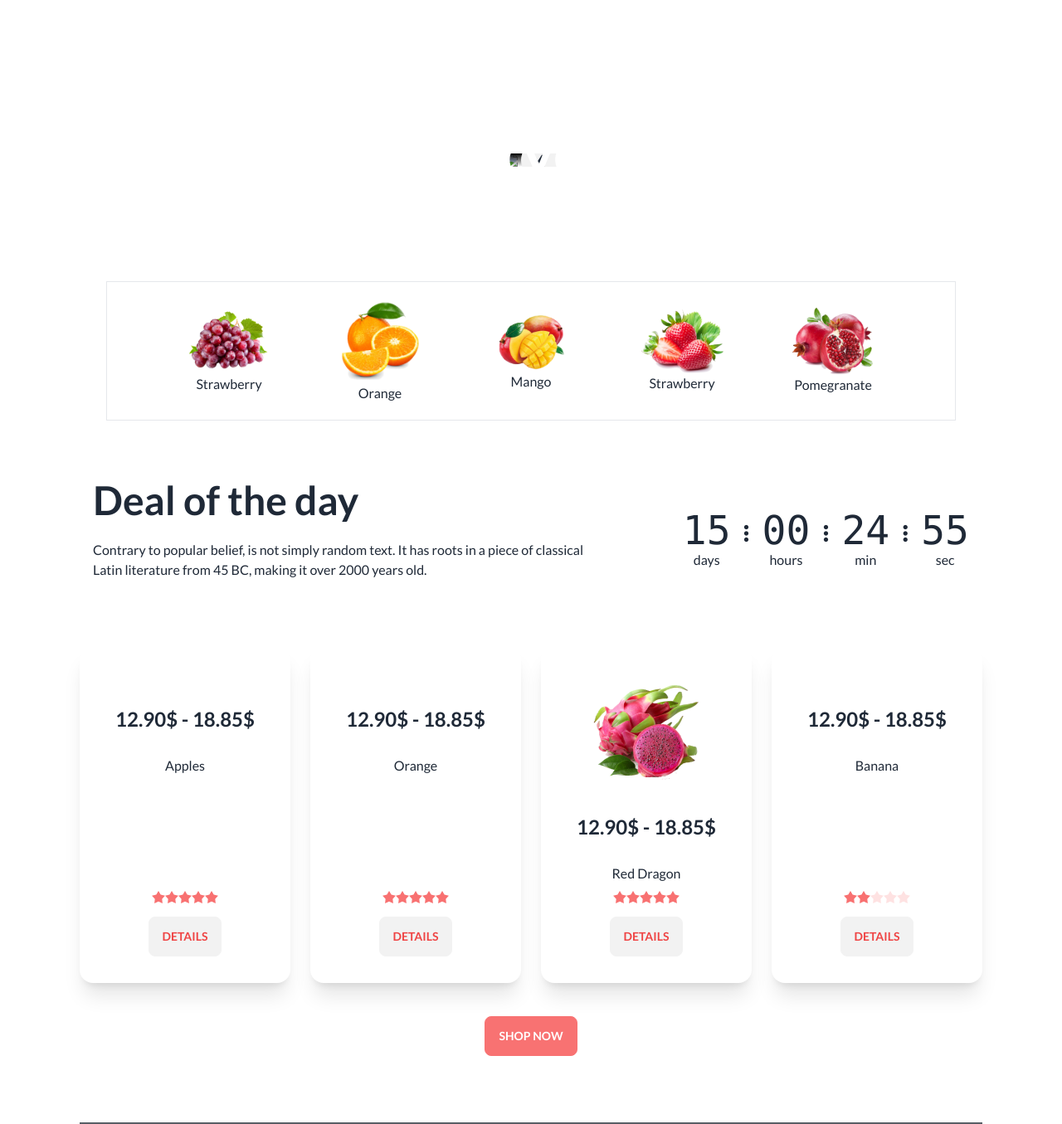
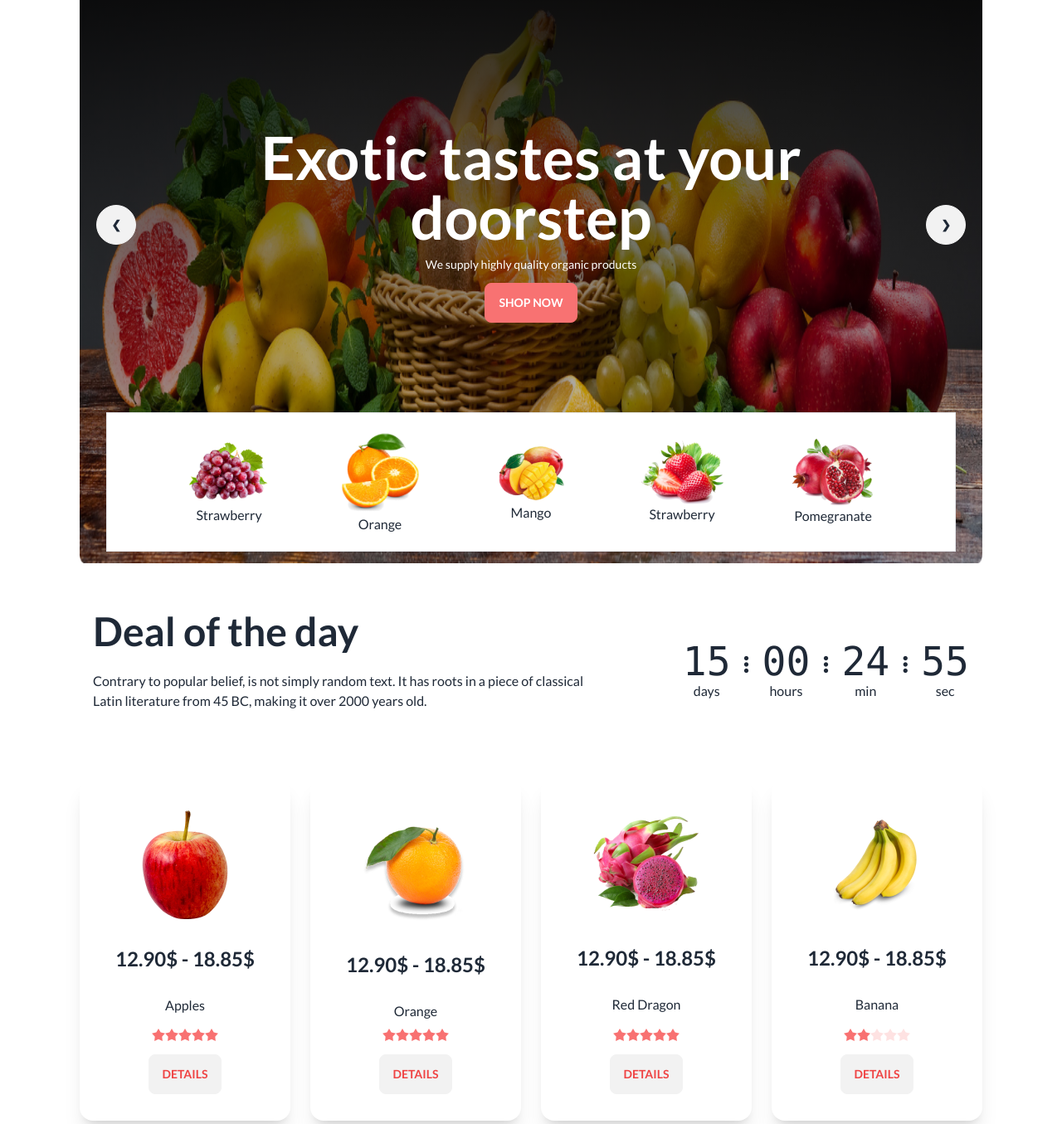
Before and after one commit to abidalili/Fruit-Brust, a plain HTML site: page index.html in a window 1280 px wide. Shown: the part 265-1620 px from the top of the page at 83% size. Drawn offline with nearby package versions, Linux system fonts and the light colour scheme; the site is published under a folder, as on GitHub Pages, so addresses that start at the root find nothing.

Commit message:
images updated

```diff
--- a/index.html
+++ b/index.html
@@ -98,7 +98,7 @@
           <!-- Your carousel goes here, use your preferred carousel library -->
           <div class="carousel w-full">
             <div id="slide1" class="carousel-item relative w-full">
-              <img src="/images/banner1.png" class="w-full" />
+              <img src="./images/banner1.png" class="w-full" />
               <!-- Gradient overlay -->
               <div
                 class="absolute top-0 left-0 w-full h-full bg-gradient-to-b from-black to-transparent"
@@ -127,7 +127,7 @@
               </div>
             </div>
             <div id="slide2" class="carousel-item relative w-full">
-              <img src="/images/banner2.png" class="w-full" />
+              <img src="./images/banner2.png" class="w-full" />
               <!-- Gradient overlay -->
               <div
                 class="absolute top-0 left-0 w-full h-full bg-gradient-to-b from-black to-transparent"
@@ -156,7 +156,7 @@
               </div>
             </div>
             <div id="slide3" class="carousel-item relative w-full">
-              <img src="/images/banner3.png" class="w-full" />
+              <img src="./images/banner3.png" class="w-full" />
               <!-- Gradient overlay -->
               <div
                 class="absolute top-0 left-0 w-full h-full bg-gradient-to-b from-black to-transparent"
@@ -185,7 +185,7 @@
               </div>
             </div>
             <div id="slide4" class="carousel-item relative w-full">
-              <img src="/images/banner4.png" class="w-full" />
+              <img src="./images/banner4.png" class="w-full" />
               <!-- Gradient overlay -->
               <div
                 class="absolute top-0 left-0 w-full h-full bg-gradient-to-b from-black to-transparent"
@@ -300,7 +300,7 @@
         <div class="grid grid-cols-1 md:grid-cols-2 lg:grid-cols-4 my-10 gap-6">
           <div class="card bg-base-100 shadow-xl">
             <figure class="px-10 pt-10">
-              <img src="/images/fruit6.png" alt="" class="rounded-xl" />
+              <img src="./images/fruit6.png" alt="" class="rounded-xl" />
             </figure>
             <div class="card-body items-center text-center">
               <h2 class="card-title text-2xl font-bold pb-5">
@@ -383,7 +383,7 @@
           <!-- card 2 starts -->
           <div class="card bg-base-100 shadow-xl">
             <figure class="px-10 pt-10">
-              <img src="/images/fruit7.png" alt="" class="rounded-xl" />
+              <img src="./images/fruit7.png" alt="" class="rounded-xl" />
             </figure>
             <div class="card-body items-center text-center">
               <h2 class="card-title text-2xl font-bold pb-5">
@@ -547,7 +547,7 @@
           </div>
           <div class="card bg-base-100 shadow-xl">
             <figure class="px-10 pt-10">
-              <img src="/images/fruit9.png" alt="" class="rounded-xl" />
+              <img src="./images/fruit9.png" alt="" class="rounded-xl" />
             </figure>
             <div class="card-body items-center text-center">
               <h2 class="card-title text-2xl font-bold pb-5">
@@ -654,7 +654,7 @@
             <!-- Card 1 -->
             <div class="card w-96 mx-2 text-white text-center">
               <figure>
-                <img src="/images/member1.png" alt="" />
+                <img src="./images/member1.png" alt="" />
               </figure>
               <div class="card-body flex flex-col items-center">
                 <h2 class="card-title">Awlad Hossain</h2>
@@ -677,7 +677,7 @@
             <!-- Card 2 -->
             <div class="card w-96 mx-2 text-white text-center">
               <figure>
-                <img src="/images/member2.png" alt="" />
+                <img src="./images/member2.png" alt="" />
               </figure>
               <div class="card-body flex flex-col items-center">
                 <h2 class="card-title">Safia Chowdhury</h2>
@@ -700,7 +700,7 @@
             <!-- Card 3 -->
             <div class="card w-96 mx-2 text-white text-center">
               <figure>
-                <img src="/images/member3.png" alt="" />
+                <img src="./images/member3.png" alt="" />
               </figure>
               <div class="card-body flex flex-col items-center">
                 <h2 class="card-title">Rokib Hossain</h2>
@@ -723,7 +723,7 @@
             <!-- Card 4 -->
             <div class="card w-96 mx-2 text-white text-center">
               <figure>
-                <img src="/images/member4.png" alt="" />
+                <img src="./images/member4.png" alt="" />
               </figure>
               <div class="card-body flex flex-col items-center">
                 <h2 class="card-title">Chaity</h2>
```
